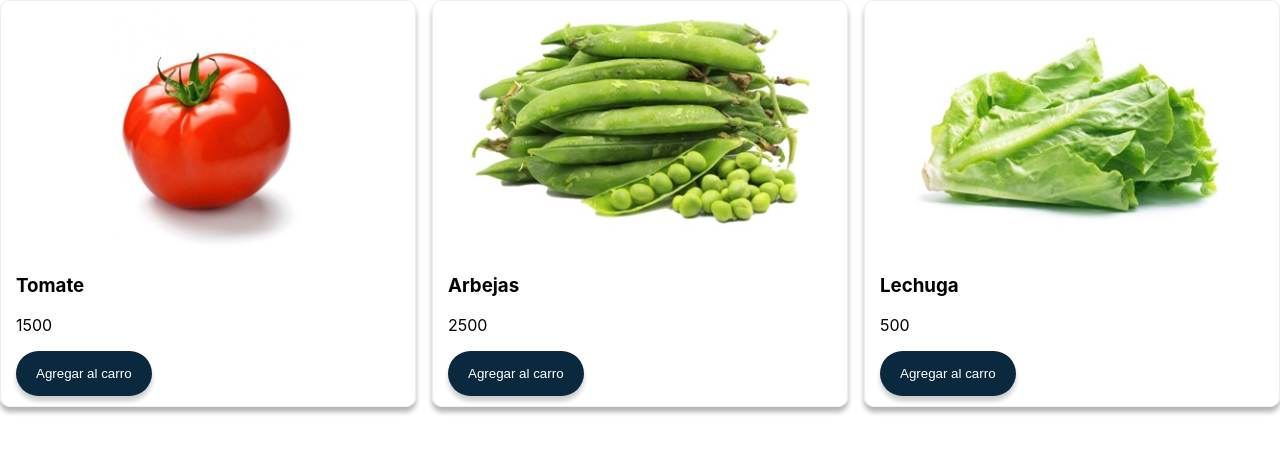
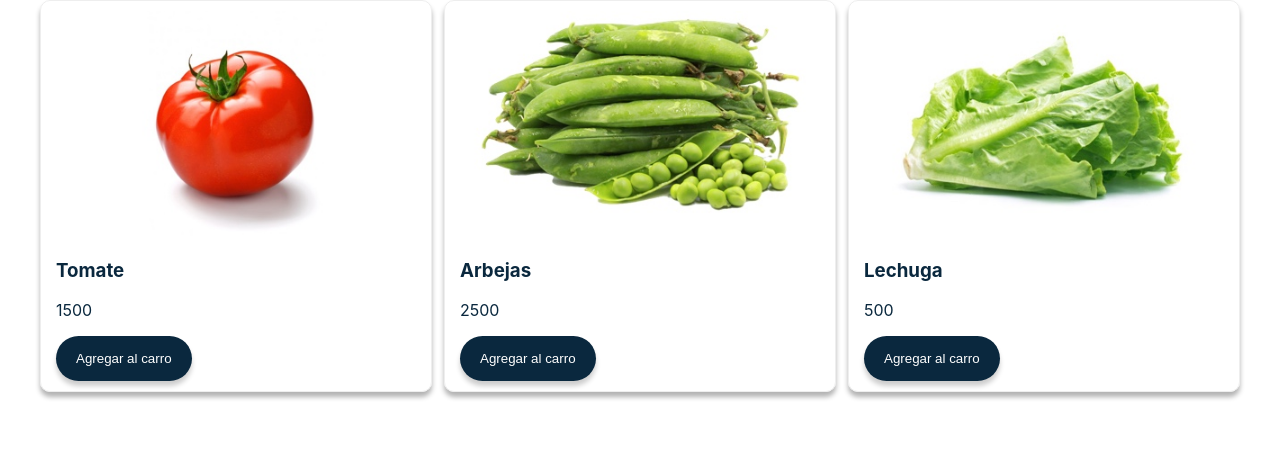
Before and after one commit to CrissRayes/basicReactShoppingCart, a React (Create React App) app: page / in a window 1280 px wide. Shown: the top 452 px of the page. Built offline with nearby package versions, Linux system fonts and the light colour scheme.

Commit message:
container incorporated

```diff
--- a/src/App.js
+++ b/src/App.js
@@ -1,5 +1,6 @@
 import { Component } from 'react';
 import Productos from './components/Productos'
+import Layout from './components/Layout'
 
 class App extends Component {
   state = {
@@ -12,10 +13,12 @@
   render() {
     return (
       <div>
-        <Productos
-          agregarAlCarro={() => console.log('No hace nada')}
-          productos={this.state.productos}
-        />
+        <Layout>
+          <Productos
+            agregarAlCarro={() => console.log('No hace nada')}
+            productos={this.state.productos}
+          />
+        </Layout>
       </div>
     )
   }
--- /dev/null
+++ b/src/components/Layout.js
@@ -0,0 +1,27 @@
+import { Component } from "react";
+
+const styles = {
+  layout: {
+    backgroundColor: '#fff',
+    color: '#0A283E',
+    alignItems: 'center',
+    display: 'flex',
+    flexDirection: 'column',
+  },
+  container: {
+    width: '1200px',
+  }
+}
+class Layout extends Component {
+  render() {
+    return (
+      <div style={styles.layout}>
+        <div style={styles.container}>
+          {this.props.children}
+        </div>
+      </div>
+    )
+  }
+}
+
+export default Layout
```
